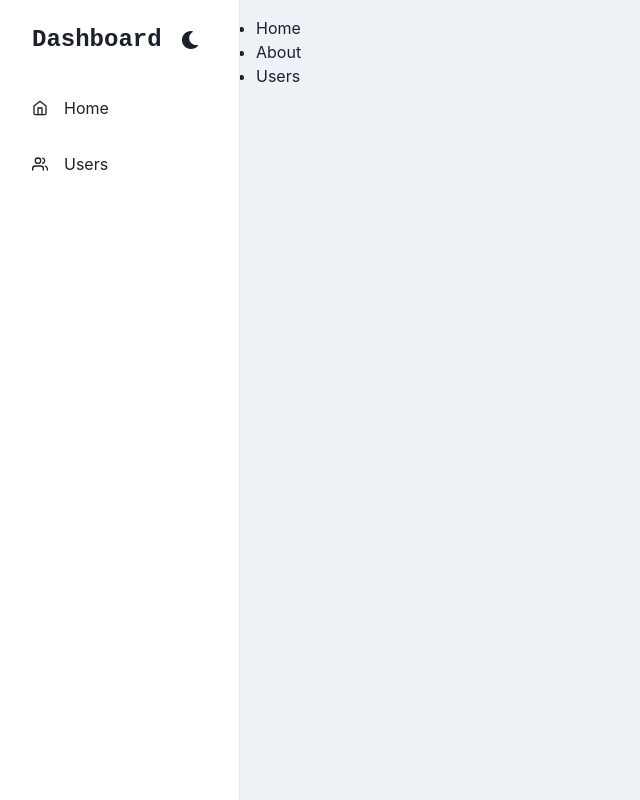
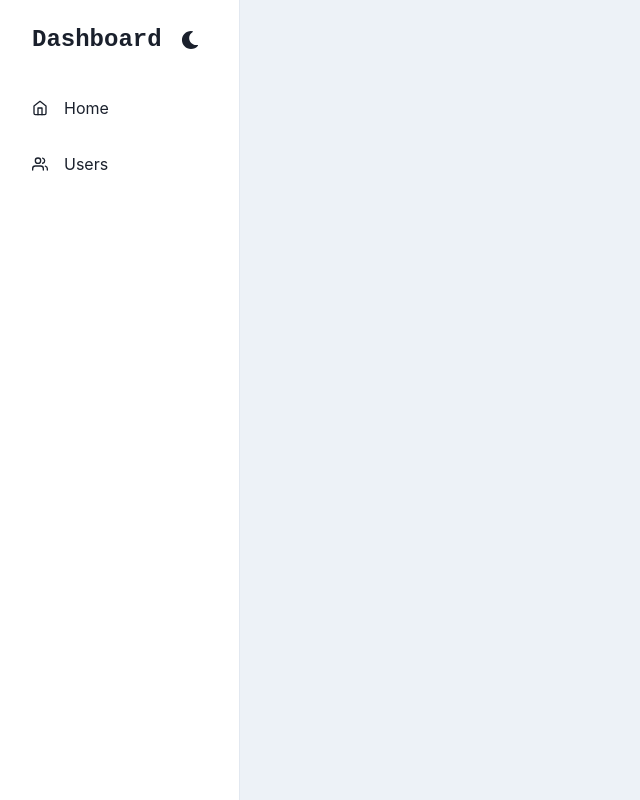
Before and after one commit to danhaus/analytics-web-prisma-react, a React (Create React App) app in the folder packages/dashboard/: page / in a window 1280 px wide. Shown: the whole page, without its empty margins (0-640 px from the left). Built offline with nearby package versions, Linux system fonts and the light colour scheme.

Commit message:
imp(Navigation): remove placeholder navigation components

```diff
--- a/packages/dashboard/src/App.tsx
+++ b/packages/dashboard/src/App.tsx
@@ -3,32 +3,18 @@ import { ChakraProvider } from '@chakra-ui/react';
 
 import { BrowserRouter as Router, Link, Route, Switch } from 'react-router-dom';
 import UsersPage from './users/pages/UsersPage';
-import Sidebar from "./navigation/components/Sidebar";
-import theme from "./theme";
+import Sidebar from './navigation/components/Sidebar';
+import theme from './theme';
 
 export const App = () => (
   <ChakraProvider theme={theme}>
     <Router>
       <Sidebar>
-      <nav>
-        <ul>
-          <li>
-            <Link to="/">Home</Link>
-          </li>
-          <li>
-            <Link to="/about">About</Link>
-          </li>
-          <li>
-            <Link to="/users">Users</Link>
-          </li>
-        </ul>
-      </nav>
-
-      <Switch>
-        <Route path="/users">
-          <UsersPage />
-        </Route>
-      </Switch>
+        <Switch>
+          <Route path="/users">
+            <UsersPage />
+          </Route>
+        </Switch>
       </Sidebar>
     </Router>
   </ChakraProvider>
```
